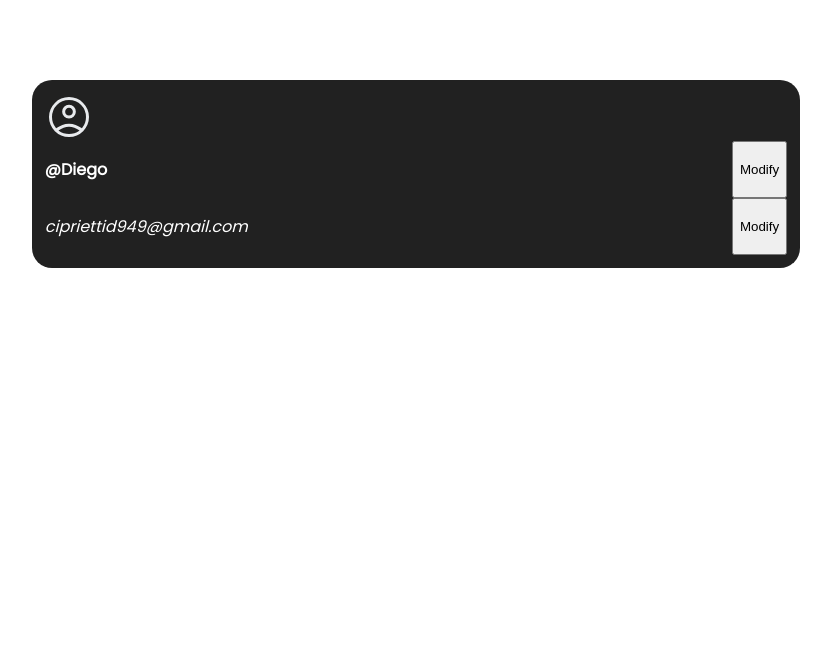
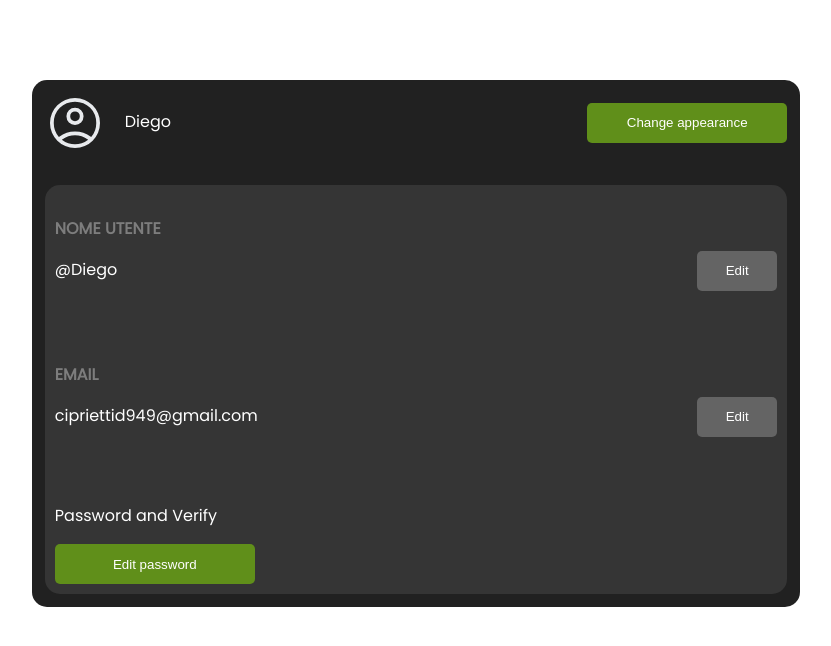
Before and after one commit to KyoozCPR/Portfolio-website, a Django app: page /user-profile in a window 1280 px wide. Shown: the part 70-716 px from the top of the page, without its empty margins (224-1055 px from the left). Run offline with Django 4.2, Linux system fonts and the light colour scheme; a user stored in the database is signed in.

Commit message:
added frontend section to profile 🚀

```diff
--- a/PollsApp/templates/PollsApp/user/user_profile.html
+++ b/PollsApp/templates/PollsApp/user/user_profile.html
@@ -12,13 +12,60 @@
         padding: 1%;
         flex-direction: column;
         background-color: rgb(33, 33, 33);
-        border-radius: 20px;
+        border-radius: 15px;
         color: #ffffff;
     }
 
     .profile-section {
         display:flex;
         justify-content: space-between;
+        align-items: baseline;
+        height: 100px;
+
+    }
+    #credentials {
+        background-color: rgb(53, 53, 53);
+        border-radius: 15px;
+        padding: 10px;
+        margin-top: 2em;
+
+
+    }
+
+    .section-mofidy {
+        height: 40px;
+        width: 80px;
+        background-color: rgb(100, 100, 100);
+        color: white;
+        border: none;
+        border-radius: 5px;
+    }
+    h4 {
+        color: rgb(125, 125, 125);
+        margin-bottom: 0px;
+    }
+
+    #wrap-banner {
+        display: flex;
+        justify-content: space-between;
+        align-items: center;
+
+    }
+
+    #banner {
+        display: flex;
+
+    }
+
+    #username {
+        margin-left: 20px;
+    }
+    #main {
+        background-color: rgb(96, 143, 26);
+        width: 200px;
+    }
+
+    #password-section{
 
     }
 
@@ -26,15 +73,30 @@
 
 </style>
 <div id="user-text">
-    <svg xmlns="http://www.w3.org/2000/svg" height="48px" viewBox="0 -960 960 960" width="48px" fill="#e8eaed"><path d="M222-255q63-44 125-67.5T480-346q71 0 133.5 23.5T739-255q44-54 62.5-109T820-480q0-145-97.5-242.5T480-820q-145 0-242.5 97.5T140-480q0 61 19 116t63 109Zm257.81-195q-57.81 0-97.31-39.69-39.5-39.68-39.5-97.5 0-57.81 39.69-97.31 39.68-39.5 97.5-39.5 57.81 0 97.31 39.69 39.5 39.68 39.5 97.5 0 57.81-39.69 97.31-39.68 39.5-97.5 39.5Zm.66 370Q398-80 325-111.5t-127.5-86q-54.5-54.5-86-127.27Q80-397.53 80-480.27 80-563 111.5-635.5q31.5-72.5 86-127t127.27-86q72.76-31.5 155.5-31.5 82.73 0 155.23 31.5 72.5 31.5 127 86t86 127.03q31.5 72.53 31.5 155T848.5-325q-31.5 73-86 127.5t-127.03 86Q562.94-80 480.47-80Zm-.47-60q55 0 107.5-16T691-212q-51-36-104-55t-107-19q-54 0-107 19t-104 55q51 40 103.5 56T480-140Zm0-370q34 0 55.5-21.5T557-587q0-34-21.5-55.5T480-664q-34 0-55.5 21.5T403-587q0 34 21.5 55.5T480-510Zm0-77Zm0 374Z"/></svg>
-    <div class="profile-section">
-        <p><b>@{{ request.user.username }}</b></p>
-        <button class="section-mofidy">Modify</button>
+    <div id="wrap-banner">
+        <div id="banner">
+            <svg xmlns="http://www.w3.org/2000/svg" height="60px" viewBox="0 -960 960 960" width="60px" fill="#e8eaed"><path d="M222-255q63-44 125-67.5T480-346q71 0 133.5 23.5T739-255q44-54 62.5-109T820-480q0-145-97.5-242.5T480-820q-145 0-242.5 97.5T140-480q0 61 19 116t63 109Zm257.81-195q-57.81 0-97.31-39.69-39.5-39.68-39.5-97.5 0-57.81 39.69-97.31 39.68-39.5 97.5-39.5 57.81 0 97.31 39.69 39.5 39.68 39.5 97.5 0 57.81-39.69 97.31-39.68 39.5-97.5 39.5Zm.66 370Q398-80 325-111.5t-127.5-86q-54.5-54.5-86-127.27Q80-397.53 80-480.27 80-563 111.5-635.5q31.5-72.5 86-127t127.27-86q72.76-31.5 155.5-31.5 82.73 0 155.23 31.5 72.5 31.5 127 86t86 127.03q31.5 72.53 31.5 155T848.5-325q-31.5 73-86 127.5t-127.03 86Q562.94-80 480.47-80Zm-.47-60q55 0 107.5-16T691-212q-51-36-104-55t-107-19q-54 0-107 19t-104 55q51 40 103.5 56T480-140Zm0-370q34 0 55.5-21.5T557-587q0-34-21.5-55.5T480-664q-34 0-55.5 21.5T403-587q0 34 21.5 55.5T480-510Zm0-77Zm0 374Z"/></svg>
+           <p id="username">{{ request.user.username }}</p>
+        </div>
+        <button class="section-mofidy" id="main">Change appearance</button>
     </div>
-    <div class="profile-section">
-        <p id="credentials"><i>{{ request.user.email}}</i></p>
-        <button class="section-mofidy">Modify</button>
+    <div id="credentials">
+        <h4>NOME UTENTE</h4>
+        <div class="profile-section">
+            <p>@{{ request.user.username }}</p>
+            <button class="section-mofidy">Edit</button>
+        </div>
+        <h4>EMAIL</h4>
+        <div class="profile-section">
+            <p>{{ request.user.email}}</p>
+            <button class="section-mofidy">Edit</button>
+        </div>
+        <div id="password-section">
+            <p>Password and Verify</p>
+            <button class="section-mofidy" id="main">Edit password</button>
+        </div>
     </div>
+
 
 </div>
 
```
